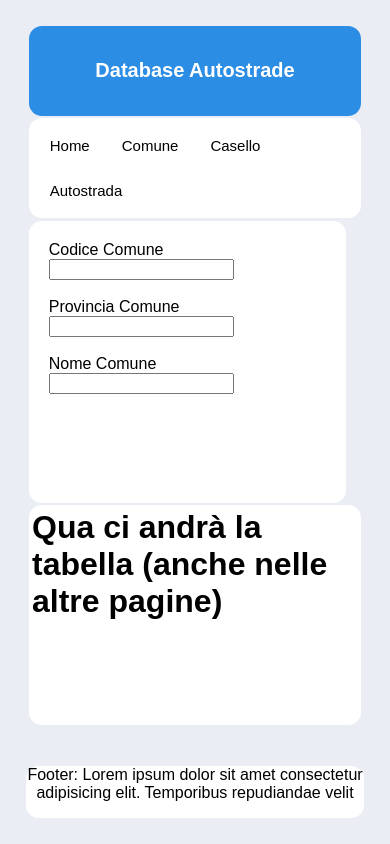
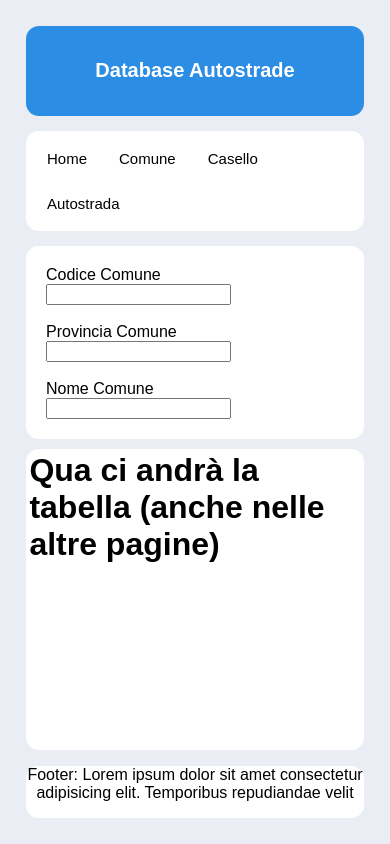
Before and after one commit to PerilousBooklet/progetto-pweb1, a PHP site: page /pages/comune.php in a window 390 px wide. Run offline with PHP 8.4, Linux system fonts and the light colour scheme.

Commit message:
Migliorata la visualizzazione mobile
Migliorata la coerenza delle dimensioni dei margini in visualizzazione mobile e fixati vari problemi di posizionamento dei div.

```diff
--- a/src/css/style.css
+++ b/src/css/style.css
@@ -20,7 +20,7 @@ body {
 header {
   padding: 20px;
   text-align: center;
-  background: #2C8DE5;
+  background: #2c8de5;
   color: white;
 }
 
@@ -37,12 +37,11 @@ header h1 {
   border-radius: 13px;
 }
 
-
 /* NAVBAR RULES */
 
 nav {
   overflow: hidden;
-  background-color: #FFFFFF;
+  background-color: #ffffff;
   padding: 5px;
   font-size: 15px;
 
@@ -78,7 +77,7 @@ footer {
   bottom: 0;
   left: 0;
   right: 0;
-  background-color: #FFFFFF;
+  background-color: #ffffff;
   color: black;
   text-align: center;
   margin: 26px;
@@ -90,16 +89,15 @@ footer {
 }
 
 #filterPanel {
-  background-color: #FFFFFF;
+  background-color: #ffffff;
   padding: 20px;
   color: black;
   height: 100%;
   margin-right: 15px;
 }
 
-
 #queryResult {
-  background-color: #FFFFFF;
+  background-color: #ffffff;
   width: 100%;
   height: 100%;
 }
@@ -110,26 +108,19 @@ footer {
 
 /* Stile della tabella */
 .table {
-
 }
 
 .thead {
-
 }
 
 .tr {
-
 }
 
 .td {
-
 }
 
 .th {
-
 }
-
-
 
 /* Responsive layout - when the screen is less than 700px wide, make the two columns stack on top of each other instead of next to each other */
 @media screen and (max-width: 700px) {
@@ -138,25 +129,29 @@ footer {
   }
 
   header {
-    margin: 0.8%;
+    margin-bottom: 3%;
   }
 
   footer {
-    background-color:
+
   }
 
   #nav {
-    margin: 0.8%;
+    margin-bottom: 3%;
   }
 
   #row {
-    margin: 0.8%;
+
+  }
+
+  #filterPanel {
+    height: fit-content;
+    margin-bottom: 3%;
+    width: 100%;
   }
 
   #queryResult {
-    margin-left: 0%;
-    margin-top: 0.8%;
-    height: 50vh;
+    width: 100%;
   }
 }
 
```
